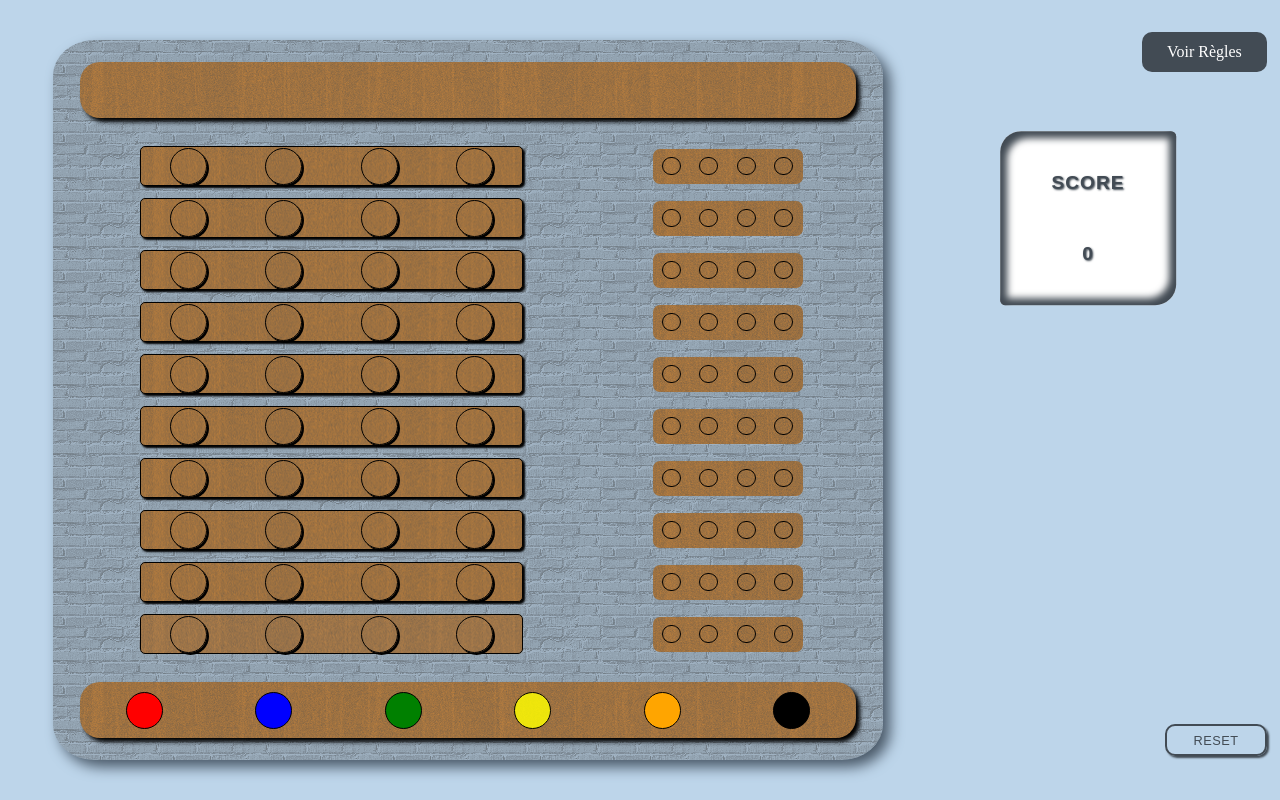
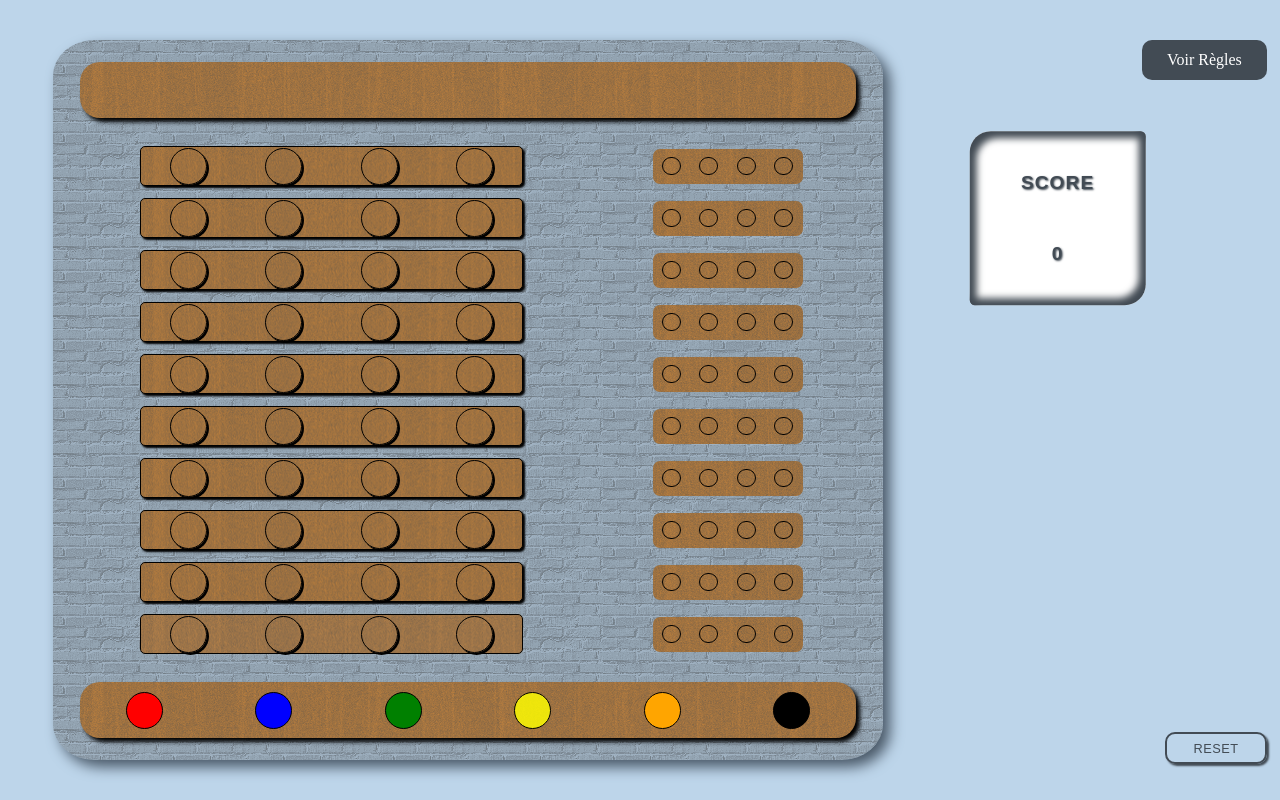
Before and after one commit to Flothar78/mastermind, a Vue app: page / in a window 1280 px wide. Built offline with nearby package versions, Linux system fonts and the light colour scheme; the HTML template or start-up script is replaced by a standard one.

Commit message:
Adjust sapces in desktop

```diff
--- a/src/assets/main.css
+++ b/src/assets/main.css
@@ -42,7 +42,7 @@
 }
 .tutorial-button {
   position: absolute;
-  top: 4vh;
+  top: 5vh;
   right: 1vw;
   display: flex;
   justify-content: center;
@@ -102,8 +102,8 @@
 .score-container {
   position: absolute;
   top:0;
-  left:50%;
-  transform: translate(-50%,50%);
+  left:0%;
+  transform: translate(42%,50%);
   display: flex;
   flex-direction: column;
   justify-content: space-around;
@@ -129,7 +129,7 @@
   position: absolute;
   bottom: 0;
   left:50%;
-  transform: translate(-50%, -50%);
+  transform: translate(-48%, -50%);
   display: flex;
   flex-direction: column;
   justify-content: space-around;
@@ -152,7 +152,7 @@
 .reset-button {
   position: absolute;
   right: 1vw;
-  bottom: 0;
+  bottom: -1vh;
   height: fit-content;
   width: 8vw;
   padding: .4rem;
--- a/src/components/PeonsRow.vue
+++ b/src/components/PeonsRow.vue
@@ -64,14 +64,14 @@ const looseMessage = () => {
 }
 @keyframes pulse {
   0% {
-    box-shadow: 8px 8px 8px #ffcb60, -8px -8px 16px #ffcb60;
+    box-shadow: 8px 8px 2px #ffcb60, -8px -8px 20px #ffcb60;
     background-color: #c09f7d;
   }
   70% {
     box-shadow: 0 0 0 transparent;
   }
   100% {
-    box-shadow: 0 0 0 transparent;
+    box-shadow: 6px 6px 14px ;
   }
 }
 </style>
```
